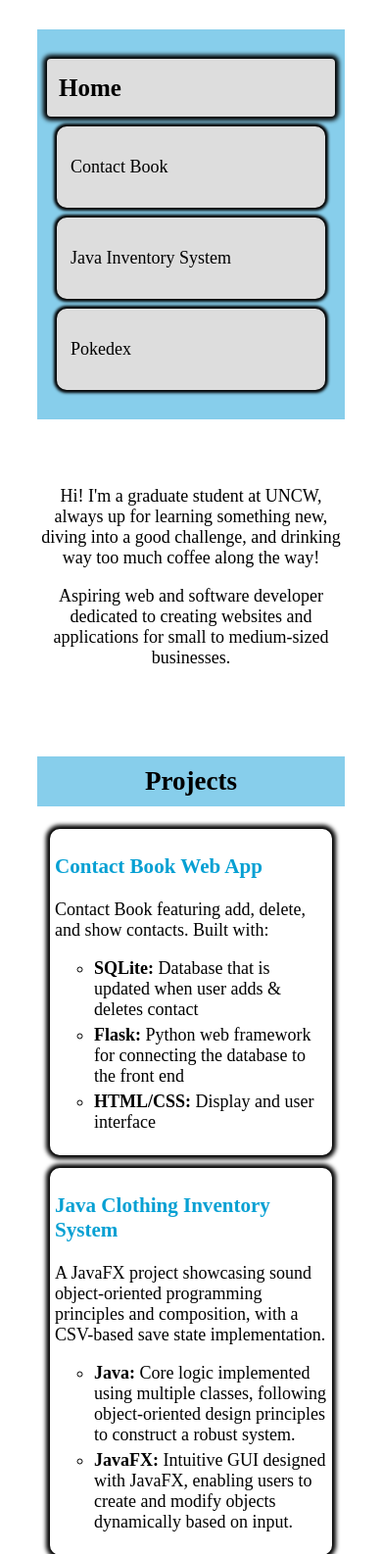
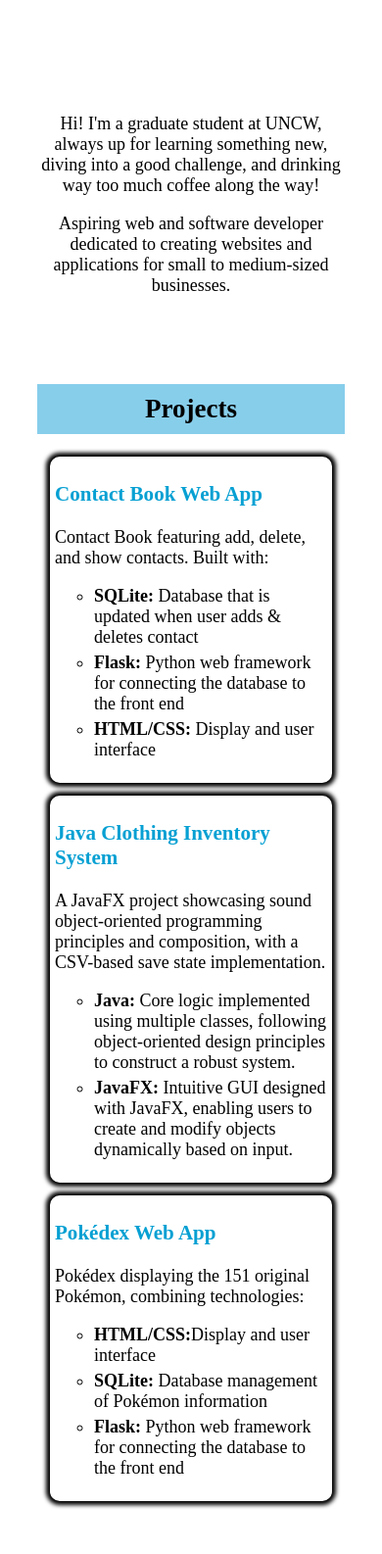
Before and after one commit to lukecbutler/lukecbutler-dev, a Flask app: page / in a window 390 px wide. Shown: the top 1586 px of the page at 98% size. Run offline with Flask 3, Linux system fonts and the light colour scheme.

Commit message:
update base css

```diff
--- a/static/css/base.css
+++ b/static/css/base.css
@@ -1,8 +1,19 @@
 /* base.css */
 /* header */
+
+body{
+  padding-top: 60px;
+}
+
 .header {
+  position: fixed; /* Fix the header to the top of the viewport */
+  top: 0;
+  left: 0;
+  width: 100%; /* Ensure it spans the full width */
+  z-index: 1000; /* Make sure it stays above other elements */
   background-color: skyblue;
   padding: 20px 10px;
+  box-shadow: 0 2px 5px rgba(0, 0, 0, 0.2); /* Optional shadow for visibility */
 }
 
 .header a {
@@ -14,18 +25,17 @@
   font-size: 18px;
   line-height: 35px;
   border-radius: 4px;
-
 }
 
-.header a.logo {
-font-size: 25px;
+.home {
+font-size: 18px;
 font-weight: bold;
 box-shadow: 0 0 4px 4px black;
 background-color: #ddd;
 }
 
-.header a.logo:hover {
-font-size: 25px;
+.home:hover {
+font-size: 18px;
 font-weight: bold;
 box-shadow: 0 0 4px 4px white;
 }
@@ -33,7 +43,7 @@
 .header-right-one, .header-right-two, .header-right-three {
   float: right;
   margin-left: 10px;
-  margin-right: 10px;
+  margin-right: 15px;
   box-shadow: 0 0 3px 3px black;
   border-radius: 10px;
   border: 2px solid transparent;
@@ -55,10 +65,16 @@
 /* Stack elements when browser width < 600px */
 @media screen and (max-width: 600px) {
 .header a, .header-right-one, .header-right-two, .header-right-three {
-    float: none;
     display: block;
-    text-align: left;
-    margin-top: 10px;
-    margin-bottom: 10px;
+
+
+  }
+
+.body{
+  padding-top: 5px;
+}
+
+.header{
+  display: none;
 }
 }
--- a/static/css/homepage.css
+++ b/static/css/homepage.css
@@ -57,7 +57,7 @@
     list-style-type: circle;
 }
 
-#about{
+.about{
     text-align: center;
 }
 
--- a/static/css/pokedex.css
+++ b/static/css/pokedex.css
@@ -3,7 +3,6 @@
 /*
 |<- Margin ->| [Border [Padding [Content]]] |<- Margin ->|
 */
-
 
 #title, #enter-id, #error-div {
     text-align: center;
--- a/templates/abase.html
+++ b/templates/abase.html
@@ -6,11 +6,12 @@
     <title>{% block title %}Luke's Website{% endblock %}</title>
     {% block link %}{% endblock %}
 </head>
-<header>
+
+<body>
 
     <div class="header">
 
-        <a href="https://www.lukecbutler.com" class="logo">Home</a>
+        <a href="https://www.lukecbutler.com" class="home">Home</a>
 
         <div class="header-right-one">
           <a href="https://www.lukecbutler.com/contact/home">Contact Book</a>
@@ -25,9 +26,6 @@
         </div>
 
     </div>
-
-</header>
-<body>
     {% block body %}{% endblock %}
 </body>
 </html>
--- a/templates/homepage.html
+++ b/templates/homepage.html
@@ -9,7 +9,7 @@
 
 {% block body %}
 
-<section id="about">
+<section class="about">
     <p>Hi! I'm a graduate student at UNCW, always up for learning something new, diving into a good challenge, and drinking way too much coffee along the way! </p>
     <p>Aspiring web and software developer dedicated to creating websites and applications for small to medium-sized businesses.</p>
 </section>
```
Lines whose indentation alone changed are shown as unchanged.
